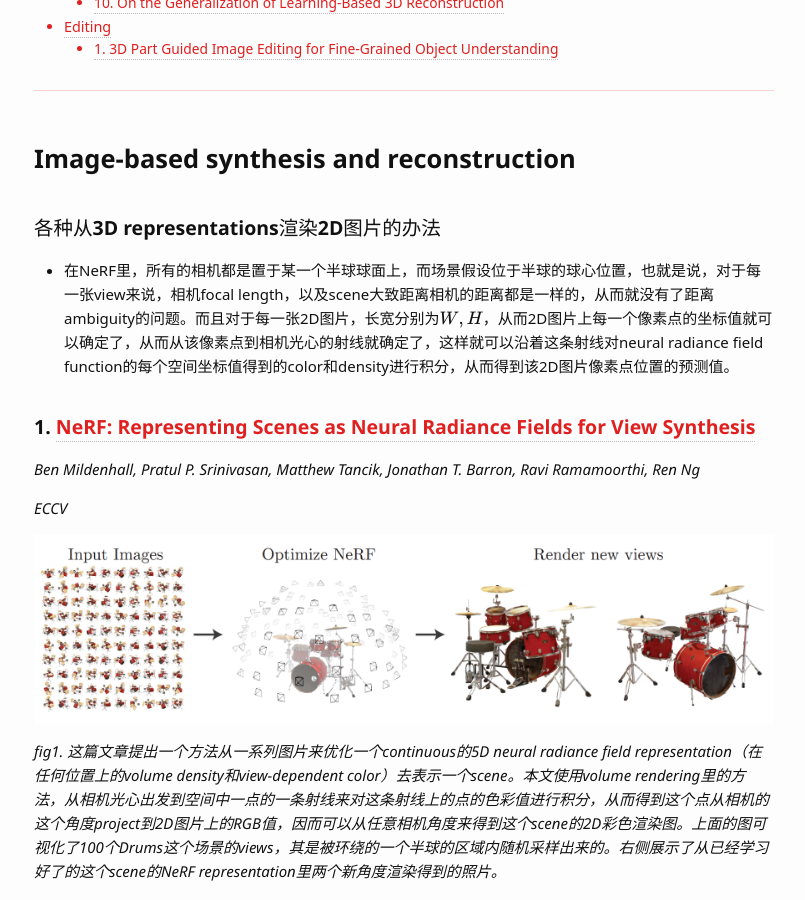
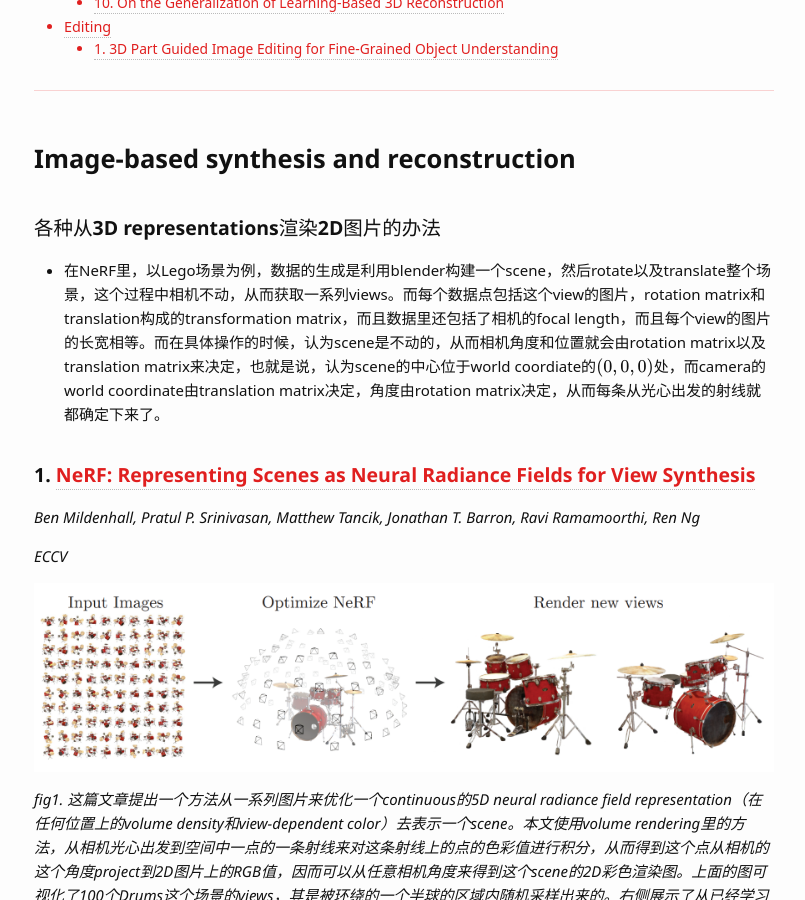
Before and after one commit to Wei-kang-Wang/tech-log, a Jekyll site: the page built from _posts/2022-01-01-Synthesis & Reconstruction.md, in a window 1280 px wide and 900 px high, scrolled down 1511 px. Shown: the whole window, without its empty margins (236-1041 px from the left). Built offline with Jekyll 4.4.1, drawn with Linux system fonts in a browser that asks for light colours; some web fonts are replaced; formulas are drawn with MathJax 3.

Commit message:
Update 2022-01-01-Synthesis & Reconstruction.md

```diff
--- a/_posts/2022-01-01-Synthesis & Reconstruction.md
+++ b/_posts/2022-01-01-Synthesis & Reconstruction.md
@@ -21,7 +21,7 @@ tags: paper-reading
 
 ### 各种从3D representations渲染2D图片的办法
 
-* 在NeRF里，所有的相机都是置于某一个半球球面上，而场景假设位于半球的球心位置，也就是说，对于每一张view来说，相机focal length，以及scene大致距离相机的距离都是一样的，从而就没有了距离ambiguity的问题。而且对于每一张2D图片，长宽分别为$$W,H$$，从而2D图片上每一个像素点的坐标值就可以确定了，从而从该像素点到相机光心的射线就确定了，这样就可以沿着这条射线对neural radiance field function的每个空间坐标值得到的color和density进行积分，从而得到该2D图片像素点位置的预测值。
+* 在NeRF里，以Lego场景为例，数据的生成是利用blender构建一个scene，然后rotate以及translate整个场景，这个过程中相机不动，从而获取一系列views。而每个数据点包括这个view的图片，rotation matrix和translation构成的transformation matrix，而且数据里还包括了相机的focal length，而且每个view的图片的长宽相等。而在具体操作的时候，认为scene是不动的，从而相机角度和位置就会由rotation matrix以及translation matrix来决定，也就是说，认为scene的中心位于world coordiate的$$(0,0,0)$$处，而camera的world coordinate由translation matrix决定，角度由rotation matrix决定，从而每条从光心出发的射线就都确定下来了。
 
 ### 1. [NeRF: Representing Scenes as Neural Radiance Fields for View Synthesis](https://www.ecva.net/papers/eccv_2020/papers_ECCV/papers/123460392.pdf)
 
```
